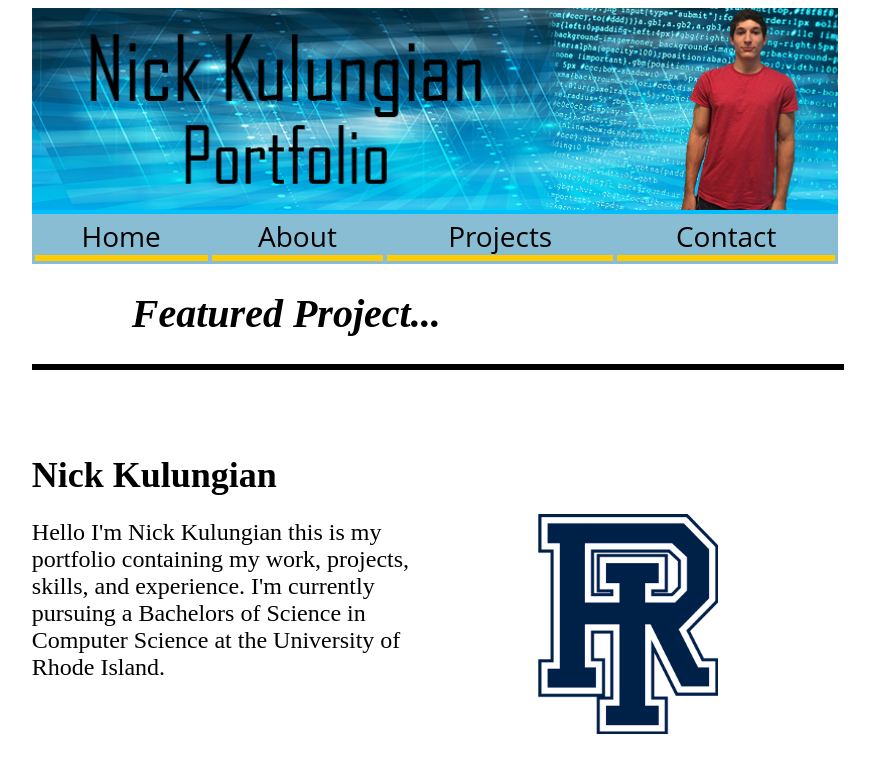
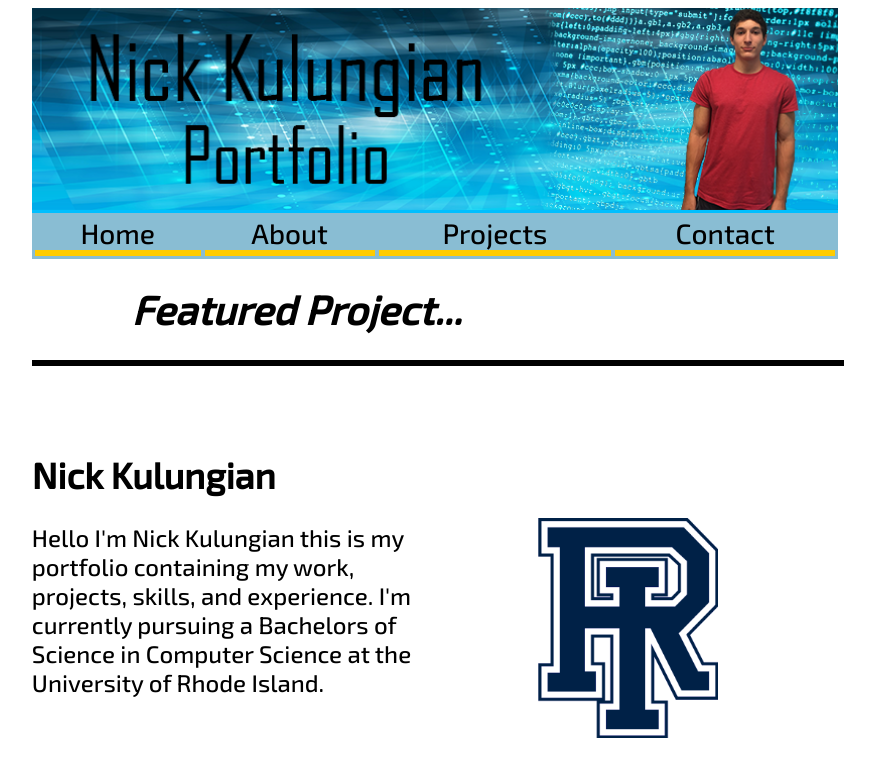
Before and after one commit to nkulung/Website, a PHP site: page /index.html in a window 1280 px wide. Shown: the top 758 px of the page, without its empty margins (149-1024 px from the left). Run offline with PHP 8.4, Linux system fonts and the light colour scheme; some web fonts are replaced.

Commit message:
Font Change

```diff
--- a/index.css
+++ b/index.css
@@ -9,16 +9,13 @@
 
 */
 
-@font-face {
-    font-family: 'Azurite'; /*a name to be used later*/
-    src: url('http://nkulung.github.io/Website/Azurite.tff'); /*URL to font*/
-}
+
 body {
 	width:90%;
 	background-color:#FFFFF
 	margin-left:auto;
 	margin-right:auto;
-	font-family: "Azurite";
+	font-family: 'Exo 2', sans-serif;
 }
 .fillcontainer {
 	width:100%;
@@ -30,7 +27,7 @@ body {
 	height:auto;
 	margin-left:auto;
 	margin-right:auto;
-	font-family: "Azurite";
+	font-family: 'Exo 2', sans-serif;
 }
 #banner {
 	width:100%;
@@ -76,7 +73,7 @@ body {
 	 -webkit-transition: border-bottom .5s;
 	 -webkit-transition: background-color .5s;
 	 border-bottom:6px solid #FC0;
-	 font-family: "Raleway", "Open Sans";
+	 font-family: 'Exo 2', sans-serif;
 }
 .navbar table a:hover {
 
--- a/index.html
+++ b/index.html
@@ -3,6 +3,7 @@
 <head>
 <title>Project Portfolio | Nick Kulungian</title>
 <link rel="stylesheet" type="text/css" href="index.css"/>
+<link href='https://fonts.googleapis.com/css?family=Exo+2:500' rel='stylesheet' type='text/css'>
 </head>
 <body>
   <body onload="pageInd">
```
